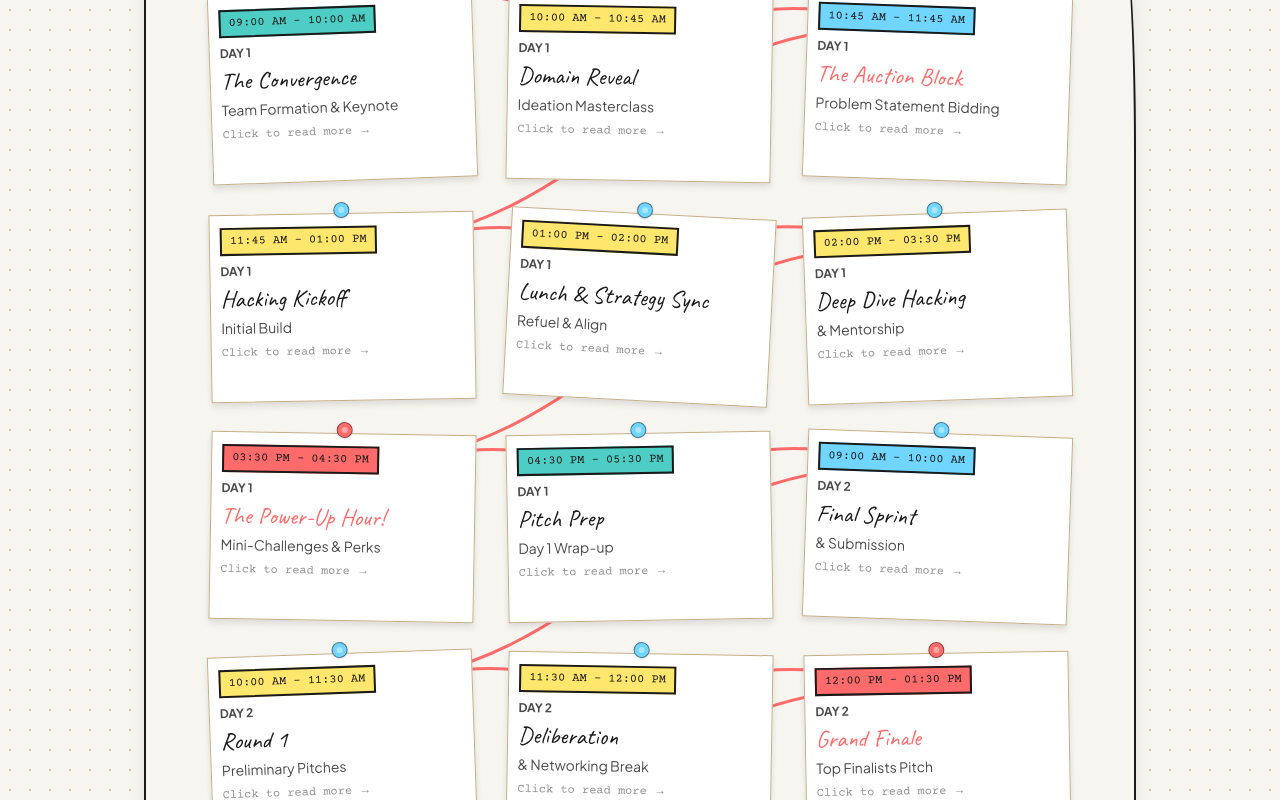
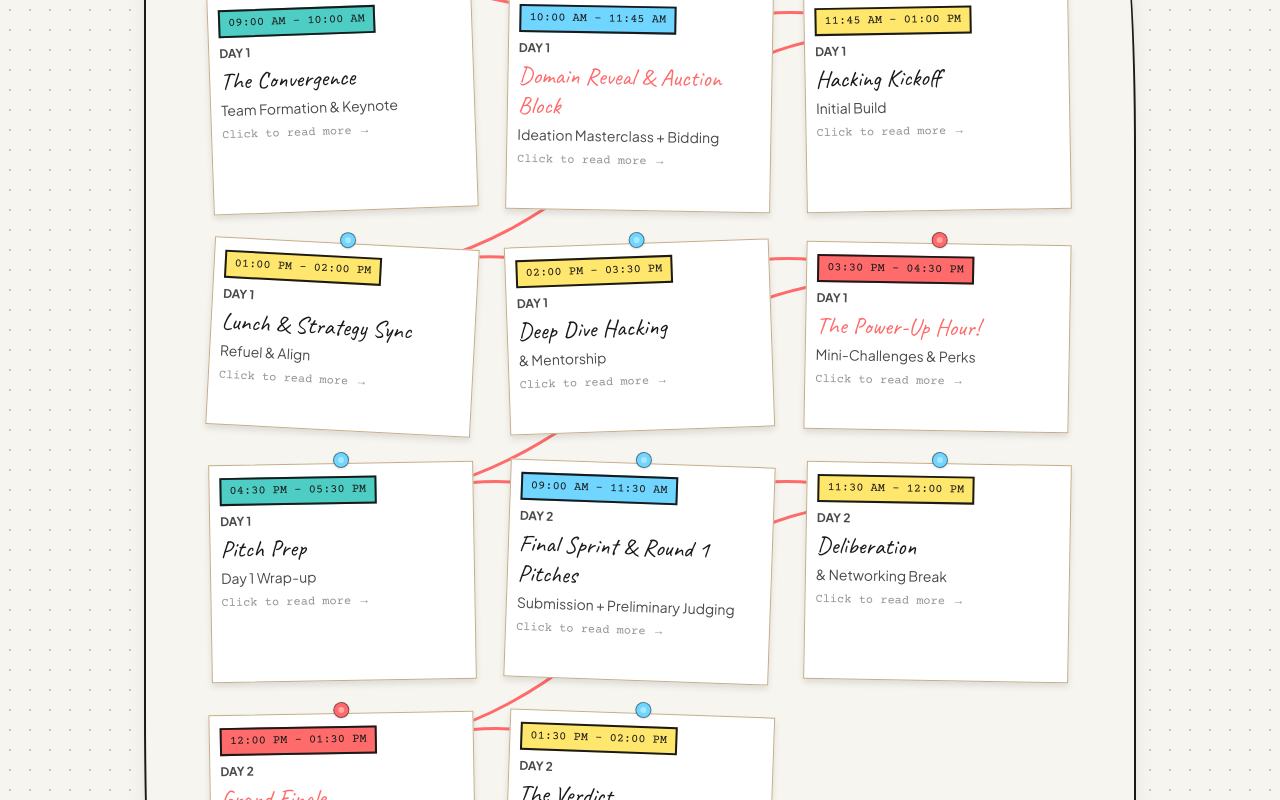
Before and after one commit to KevenMarini/Placeittestweb, a Next.js app: page / in a window 1280 px wide. Shown: the part 3220-4020 px from the top of the page. Built offline with nearby package versions, Linux system fonts and the light colour scheme.

Commit message:
feat: combine Domain Reveal+Auction into one card, Final Sprint+Round 1 into one card

```diff
--- a/src/components/Timeline.tsx
+++ b/src/components/Timeline.tsx
@@ -15,22 +15,13 @@ const timelineData = [
   },
   {
     phase: "Day 1",
-    time: "10:00 AM – 10:45 AM",
-    title: "Domain Reveal",
-    subtitle: "Ideation Masterclass",
-    desc: "Official release of the overarching domains (e.g., Industrial Digital Twins, Autonomous Navigation, Smart Healthcare). An expert-led masterclass on scoping features and building a resilient project framework.",
-    color: "bg-neon-yellow",
-    rotate: "rotate-1",
-  },
-  {
-    phase: "Day 1",
-    time: "10:45 AM – 11:45 AM",
-    title: "The Auction Block",
-    subtitle: "Problem Statement Bidding",
-    desc: "A high-energy session where teams use virtual points to bid on specific, high-value problem statements. Strategic resource allocation begins here—do you secure the easiest problem or risk it for the highest multiplier?",
+    time: "10:00 AM – 11:45 AM",
+    title: "Domain Reveal & Auction Block",
+    subtitle: "Ideation Masterclass + Bidding",
+    desc: "Domain Reveal (10:00–10:45 AM): Official release of the overarching domains. An expert-led masterclass on scoping features and building a resilient project framework.\n\nAuction Block (10:45–11:45 AM): A high-energy session where teams use virtual points to bid on specific, high-value problem statements. Strategic resource allocation begins here—do you secure the easiest problem or risk it for the highest multiplier?",
     color: "bg-neon-cyan",
     highlight: true,
-    rotate: "rotate-2",
+    rotate: "rotate-1",
   },
   {
     phase: "Day 1",
@@ -81,21 +72,12 @@ const timelineData = [
   },
   {
     phase: "Day 2",
-    time: "09:00 AM – 10:00 AM",
-    title: "Final Sprint",
-    subtitle: "& Submission",
-    desc: "One final hour to squash bugs, polish presentation slides, and officially submit project links and decks to the portal. Every minute counts.",
+    time: "09:00 AM – 11:30 AM",
+    title: "Final Sprint & Round 1 Pitches",
+    subtitle: "Submission + Preliminary Judging",
+    desc: "Final Sprint (9:00–10:00 AM): One final hour to squash bugs, polish presentation slides, and officially submit project links and decks to the portal.\n\nRound 1 Pitches (10:00–11:30 AM): Parallel judging tracks operate simultaneously. Each team gets a strict 4-minute pitch + 2-minute Q&A to lock in a spot for the finals. Prototype demonstrations are highly encouraged.",
     color: "bg-neon-cyan",
     rotate: "rotate-2",
-  },
-  {
-    phase: "Day 2",
-    time: "10:00 AM – 11:30 AM",
-    title: "Round 1",
-    subtitle: "Preliminary Pitches",
-    desc: "Parallel judging tracks operate simultaneously. Each team gets a strict 4-minute pitch + 2-minute Q&A to lock in a spot for the finals. Prototype demonstrations are highly encouraged.",
-    color: "bg-neon-yellow",
-    rotate: "-rotate-2",
   },
   {
     phase: "Day 2",
```
